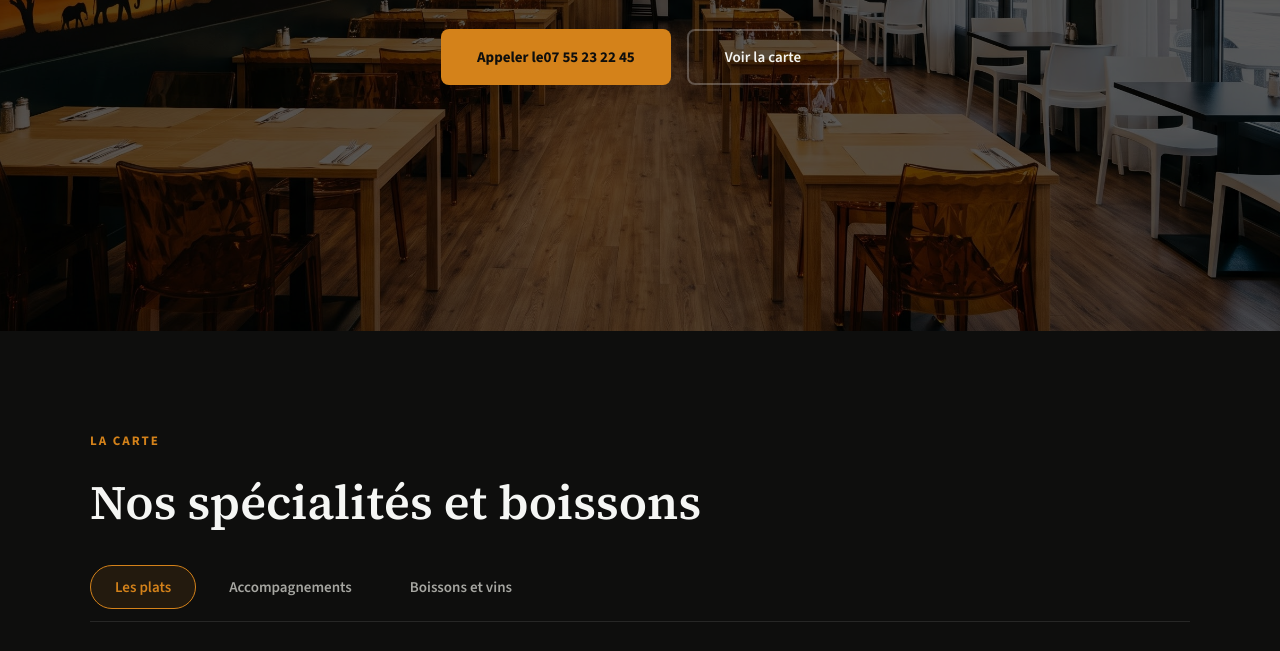
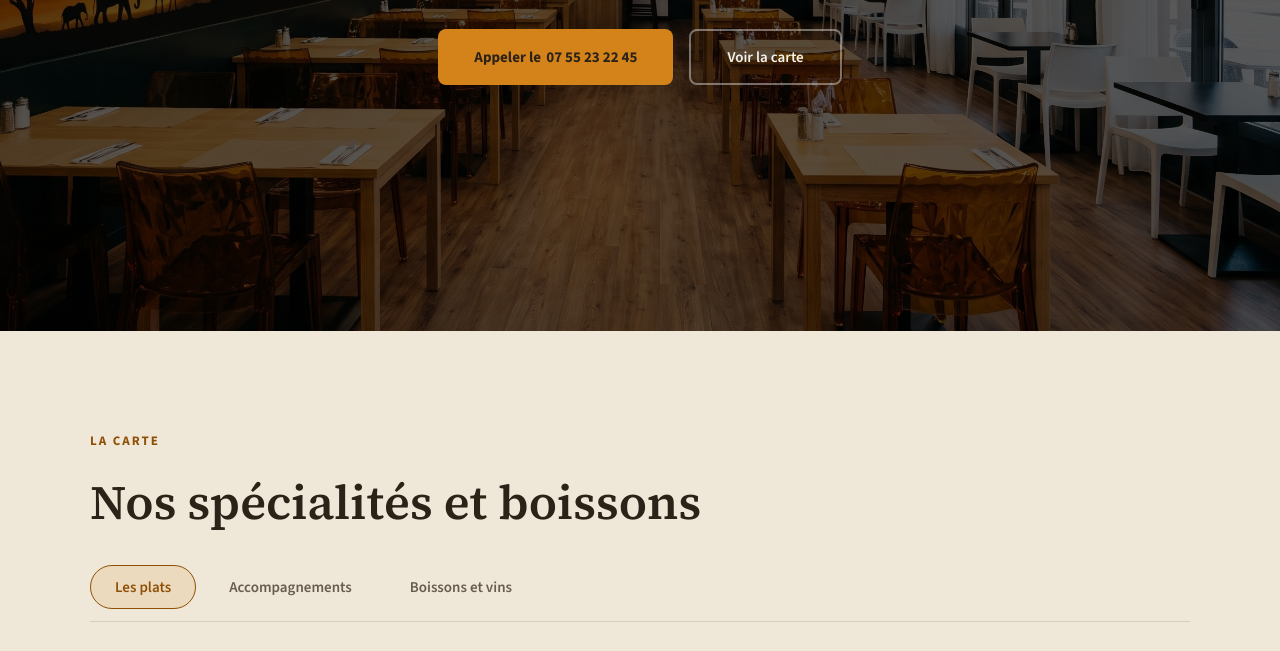
Before and after one commit to MaevaOz/Site-Escale241, a plain HTML site: page index.html in a window 1280 px wide. Shown: the part 469-1120 px from the top of the page. Drawn offline with nearby package versions, Linux system fonts and the light colour scheme; no server answers.

Commit message:
Update index.html

```diff
--- a/index.html
+++ b/index.html
@@ -7,7 +7,7 @@
 
   <title>L'Escale 241 — Restaurant, Bar et Ambiance à Poitiers</title>
   <meta name="description" content="Restaurant-bar de nuit à Poitiers. Folong, bouillon de tripes et crabes, poisson au four, bières, vins et soirées avec DJ. Ouvert du mardi au dimanche, de 12h à 05h." />
-  <meta name="theme-color" content="#141413" />
+  <meta name="theme-color" content="#f7f2e8" />
   <link rel="canonical" href="https://lescale241.vercel.app/" />
 
   <meta property="og:type" content="website" />
@@ -62,17 +62,19 @@
   <style>
     /* CHARTE DESIGN (UI/UX Pro Max) */
     :root {
-      --fond: #141413;
-      --surface: #1e1e1c;
-      --surface-elevated: #282825;
+      --fond: #f7f2e8;
+      --fond-alt: #efe7d8;
+      --surface: #fffdf8;
+      --surface-elevated: #ebe2d1;
       --ocre: #d4821a;
       --ocre-hover: #b86e14;
-      --ocre-claire: rgba(212, 130, 26, 0.1);
-      --encre: #0e0e0d;
-      --trait: rgba(255, 255, 255, 0.1);
-      --trait-fort: rgba(255, 255, 255, 0.25);
-      --texte: #f5f6f4;
-      --texte-secondaire: #a6a6a1;
+      --ocre-texte: #8f5006;
+      --ocre-claire: rgba(212, 130, 26, 0.13);
+      --encre: #2b2218;
+      --trait: rgba(43, 34, 24, 0.13);
+      --trait-fort: rgba(43, 34, 24, 0.3);
+      --texte: #2b2218;
+      --texte-secondaire: #675c4d;
 
       --font-titre: 'Source Serif 4', Georgia, serif;
       --font-texte: 'Source Sans 3', system-ui, sans-serif;
@@ -88,6 +90,24 @@
       --arrondi-bouton: 8px;
       --arrondi-panneau: 16px;
       --vitesse: 0.3s;
+    }
+
+    /* Zones sombres : photo d'accueil, navigation au-dessus, pied de page */
+    #hero, footer, #navbar:not(.scrolled) {
+      --texte: #f7f3ea;
+      --texte-secondaire: #d9d3c6;
+      --trait: rgba(255, 255, 255, 0.14);
+      --trait-fort: rgba(255, 255, 255, 0.4);
+      --ocre-texte: #e39a3b;
+      --ocre-claire: rgba(212, 130, 26, 0.16);
+      color: var(--texte);
+    }
+    footer { --texte-secondaire: #bdb3a3; }
+    #navbar:has(.nav-burger.open) {
+      --texte: #2b2218;
+      --texte-secondaire: #675c4d;
+      --ocre-texte: #8f5006;
+      --trait: rgba(43, 34, 24, 0.13);
     }
 
     * { box-sizing: border-box; margin: 0; padding: 0; }
@@ -107,7 +127,7 @@
     .chasse-fixe { font-variant-numeric: tabular-nums; }
 
     :focus-visible {
-      outline: 2px solid var(--ocre);
+      outline: 2px solid var(--ocre-texte);
       outline-offset: 3px;
     }
 
@@ -149,10 +169,10 @@
     }
 
     #navbar.scrolled {
-      background: rgba(20, 20, 19, 0.95);
+      background: rgba(247, 242, 232, 0.96);
       -webkit-backdrop-filter: blur(12px);
       backdrop-filter: blur(12px);
-      box-shadow: 0 4px 30px rgba(0, 0, 0, 0.5);
+      box-shadow: 0 4px 24px rgba(43, 34, 24, 0.12);
       padding: 12px 40px;
       border-bottom: 1px solid var(--trait);
     }
@@ -197,8 +217,8 @@
 
     .nav-links a:not(.nav-cta):hover,
     .nav-links a:not(.nav-cta).active {
-      color: var(--ocre);
-      border-color: var(--ocre);
+      color: var(--ocre-texte);
+      border-color: var(--ocre-texte);
     }
 
     .nav-cta {
@@ -277,10 +297,11 @@
       padding: var(--espace-2) var(--espace-4);
     }
 
-    .mobile-menu a:not(.nav-cta):hover { color: var(--ocre); }
+    .mobile-menu a:not(.nav-cta):hover { color: var(--ocre-texte); }
 
     /* SECTION HERO */
     #hero {
+      background: #2b2218;
       min-height: 100vh;
       min-height: 100dvh;
       position: relative;
@@ -350,6 +371,7 @@
       align-items: center;
       justify-content: center;
       min-height: 48px;
+      gap: 0.35em;
       padding: 14px 36px;
       border-radius: var(--arrondi-bouton);
       font-size: 15px;
@@ -384,7 +406,7 @@
       font-weight: 700;
       letter-spacing: 2px;
       text-transform: uppercase;
-      color: var(--ocre);
+      color: var(--ocre-texte);
       margin-bottom: var(--espace-3);
     }
 
@@ -397,7 +419,7 @@
     }
 
     /* SECTION MENU (LA CARTE) */
-    #menu { background: var(--encre); }
+    #menu { background: var(--fond-alt); }
 
     .menu-tabs {
       display: flex;
@@ -425,8 +447,8 @@
 
     .menu-tab.active {
       background: var(--ocre-claire);
-      border-color: var(--ocre);
-      color: var(--ocre);
+      border-color: var(--ocre-texte);
+      color: var(--ocre-texte);
     }
 
     .menu-category { display: none; }
@@ -483,7 +505,7 @@
       font-family: var(--font-titre);
       font-size: 18px;
       font-weight: 700;
-      color: var(--ocre);
+      color: var(--ocre-texte);
       white-space: nowrap;
     }
 
@@ -495,7 +517,7 @@
 
     .formula-banner {
       grid-column: 1 / -1;
-      background: linear-gradient(135deg, var(--surface) 0%, var(--encre) 100%);
+      background: linear-gradient(135deg, var(--surface) 0%, var(--fond-alt) 100%);
       border: 1px dashed var(--ocre);
       border-radius: var(--arrondi-panneau);
       padding: var(--espace-6);
@@ -510,7 +532,7 @@
     .formula-content h3 {
       font-family: var(--font-titre);
       font-size: 24px;
-      color: var(--ocre);
+      color: var(--ocre-texte);
       margin-bottom: var(--espace-1);
     }
 
@@ -551,7 +573,7 @@
     }
 
     .event-feature-icon {
-      color: var(--ocre);
+      color: var(--ocre-texte);
       margin-top: 3px;
     }
 
@@ -623,7 +645,7 @@
     .galerie-item img { width: 100%; height: 100%; }
 
     /* INFOS PRATIQUES */
-    #infos { background: var(--encre); }
+    #infos { background: var(--fond-alt); }
 
     .infos-grid {
       display: grid;
@@ -649,7 +671,7 @@
     }
 
     .hours-status.is-open .hours-status-dot { background: var(--ocre); }
-    .hours-status.is-open { color: var(--ocre); }
+    .hours-status.is-open { color: var(--ocre-texte); }
 
     .hours-card {
       background: var(--surface);
@@ -733,7 +755,7 @@
     a.contact-card:hover { border-color: var(--trait-fort); }
 
     .contact-card-icon {
-      color: var(--ocre);
+      color: var(--ocre-texte);
       background: var(--ocre-claire);
       padding: var(--espace-2);
       border-radius: 8px;
@@ -913,7 +935,7 @@
         <h1 class="hero-title" data-s="hero_title">L'Escale 241</h1>
         <p class="hero-sub" data-s="hero_sub">Folong, bouillon de tripes et crabes, poisson au four, et des soirées avec DJ. Ouvert à Poitiers de midi à 05h du matin.</p>
         <div class="hero-btns">
-          <a href="tel:+33755232245" class="btn-primary" data-tel>Appeler le  <span data-s="phone">07 55 23 22 45</span></a>
+          <a href="tel:+33755232245" class="btn-primary" data-tel>Appeler le <span data-s="phone">07 55 23 22 45</span></a>
           <a href="#menu" class="btn-secondary">Voir la carte</a>
         </div>
       </div>
```
